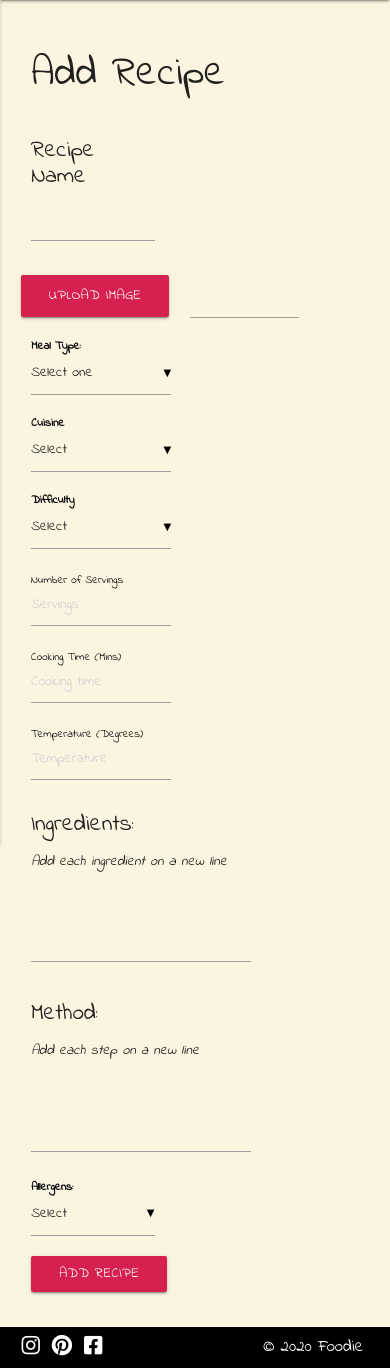
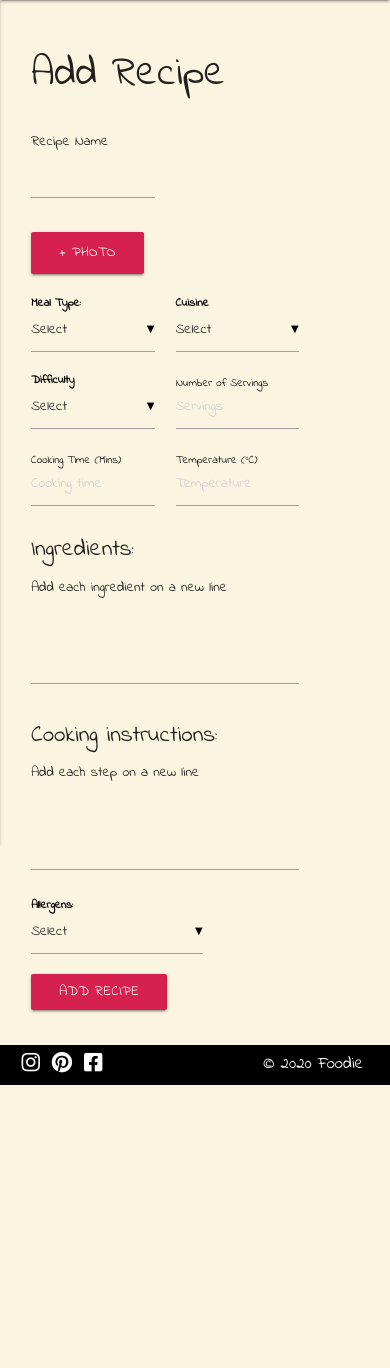
Before and after one commit to coderkatew/foodie, a Flask app: page /add_recipe in a window 390 px wide. Shown: the part 60-1428 px from the top of the page. After the commit the page ends 1145 px from the top, so only its background shows below. Run offline with Flask 2, Linux system fonts and the light colour scheme; data that the repository does not hold is empty; some libraries are stand-ins or nearby versions.

Commit message:
Improve alignment in recipe cards for mobile

```diff
--- a/templates/add_recipe.html
+++ b/templates/add_recipe.html
@@ -1,63 +1,45 @@
 {% extends 'base.html' %} {% block content %}
-
-<div id="recipe_form" class="container">
 <div class="back-button">
 		<a href="{{url_for('all_recipes')}}" class="waves-effect waves-light btn"><i class="fa fa-arrow-left" aria-hidden="true"></i>  Back to Recipes</a>
 	</div>
+<div id="recipe_form" class="container">
 <h3>Add Recipe</h3>
-<div class="add-form">
-  <form
-    action="{{ url_for('insert_recipe') }}"
-    method="POST"
-    class="col s12"
-    enctype="multipart/form-data"
-  >
+  <form action="{{ url_for('insert_recipe') }}" method="POST" class="col s12" enctype="multipart/form-data">
   <!-- Recipe Name -->
-    <div class="row add-name">
+    <div class="row">
       <div class="input-field col s6">
-         <h5>Recipe Name</h5>
-        <input
-          id="recipe_name"
-          name="recipe_name"
-          type="text"
-          class="validate"
-       required="">
+         <h6>Recipe Name</h6>
+        <input id="recipe_name" name="recipe_name" type="text" class="validate"/>
       </div>
     </div>
     <!--Recipe Image-->
     <div class="row">
-         <div class="file-field input-field">
+     <div class="file-field input-field col s6">
             <div class="btn">
-        <span>Upload Image</span>
-        <input type="file"
-          class="image"
-          name="recipe_image"
-          id="recipe-image"
-          accept="image/png, image/jpeg"
-          required>
+                <span>+ Photo</span>
+                <input type="file" class="image" name="recipe_image" id="recipe-image" accept="image/png, image/jpeg">
             </div>
             <div class="file-path-wrapper">
-        <div class="col s4.5">
+                    <div class="col s12">
                     <input class="file-path validate" type="text">
                     </div>
                 </div>
                 </div>
       </div>
-    </div>
     <!-- Meal Type -->
-    <div class="row add-details">
-      <div class="input-field col">
+    <div class="row">
+      <div class="input-field col s6">
         <select id="category" name="category">
-            <option value="" disabled selected>Select one</option>
-          {% for category in categories %}
-          <option value="{{category.category}}">{{category.category}}</option>
+          <option value="" disabled selected>Select</option>
+          {% for cat in categories %}
+          <option value="{{cat.category}}">{{cat.category}}</option>
           {% endfor %}
         </select>
         <label>Meal Type:</label>
       </div>
     <!-- Cuisine -->
-      <div class="input-field col">
-        <select name="cuisine" required="">
+      <div class="input-field col s6">
+        <select name="cuisine">
           <option value="" disabled selected>Select</option>
           {% for cuisine in cuisines %}
           <option value="{{cuisine.cuisine}}">{{cuisine.cuisine}}</option>
@@ -68,8 +50,8 @@
     </div>
     <!-- Difficulty Level -->
     <div class="row">
-      <div class="input-field col">
-        <select name="difficulty" required="required">
+      <div class="input-field col s6">
+        <select name="difficulty">
           <option value="" disabled selected>Select</option>
           {% for level in levels %}
           <option value="{{level.difficulty}}">{{level.difficulty}}</option>
@@ -78,76 +60,43 @@
         <label>Difficulty</label>
       </div>
     <!-- Servings -->
-      <div class="input-field col">
+      <div class="input-field col s6">
        <label><h6>Number of Servings</h6></label>
-        <input
-          id="servings"
-          name="servings"
-          type="number"
-          placeholder="Servings"
-          class="validate"
-          min="1"
-          required=""
-        />
+        <input id="servings" name="servings" type="number" placeholder="Servings" class="validate" min="1" required=""/>
       </div>
     </div>
     <!-- Time -->
     <div class="row">
-      <div class="input-field col">
+      <div class="input-field col s6">
         <label><h6>Cooking Time (Mins)</h6></label>
-        <input
-          id="time"
-          name="time"
-          placeholder="Cooking time"
-          class="validate"
-          type="number"
-          min="1"
-          required=""
-        />
+        <input id="time" name="time" placeholder="Cooking time" class="validate" type="number" min="1" required=""/>
       </div>
     <!-- Temperature -->
-      <div class="input-field col">
-        <label><h6>Temperature (Degrees)</h6></label>
-        <input
-          id="temperature"
-          name="temperature"
-          placeholder="Temperature"
-          class="validate"
-          type="number"
-          min="1"
-        />
+      <div class="input-field col s6">
+        <label><h6>Temperature (&#176;C)</h6></label>
+        <input id="temperature" name="temperature" placeholder="Temperature" class="validate" type="number" min="0"/>
       </div>
     </div>
     <!-- Ingredients -->
     <div class="row">
-      <div class="col s10">
+      <div class="col s12">
         <h5>Ingredients:</h5>
-        <p><em>Add each ingredient on a new line</em></p>
-        <textarea
-          id="ingredients"
-          name="ingredients"
-          class="materialize-textarea validate"
-          required=""
-        ></textarea>
+        <p>Add each ingredient on a new line</p>
+        <textarea id="ingredients" name="ingredients" class="materialize-textarea validate" required=""></textarea>
       </div>
     </div>
     <!-- Method -->
     <div class="row">
-      <div class="col s10">
-        <h5>Method:</h5>
-        <p><em>Add each step on a new line</em></p>
-        <textarea
-          id="method"
-          name="method"
-          class="materialize-textarea validate"
-          required=""
-        ></textarea>
+      <div class="col s12">
+        <h5>Cooking instructions:</h5>
+        <p>Add each step on a new line</p>
+        <textarea id="method" name="method" class="materialize-textarea validate" required=""></textarea>
       </div>
     </div>
     <!-- Allergens -->
     <div class="row">
-      <div class="input-field col s6">
-        <select name="allergens" class="validate" multiple>
+      <div class="input-field col s8">
+        <select name="allergens" multiple>
           <option value="" disabled selected>Select</option>
           {% for allergen in allergens %}
           <option value="{{allergen.allergen}}">{{allergen.allergen}}</option>
@@ -164,6 +113,6 @@
   <div class="row back-button">
     <a href="{{url_for('all_recipes')}}" class="waves-effect waves-light btn"> <i class="fa fa-arrow-left" aria-hidden="true"></i> Back to Recipes</a>
     </div>
-</div>
+
 
 {% endblock %}
```
Also changed, not shown: templates/edit_recipe.html (+29 -79 lines), templates/my_recipes.html (+19 -26 lines), templates/view_recipe.html (+4 -14 lines). Lines whose indentation alone changed are shown as unchanged.
